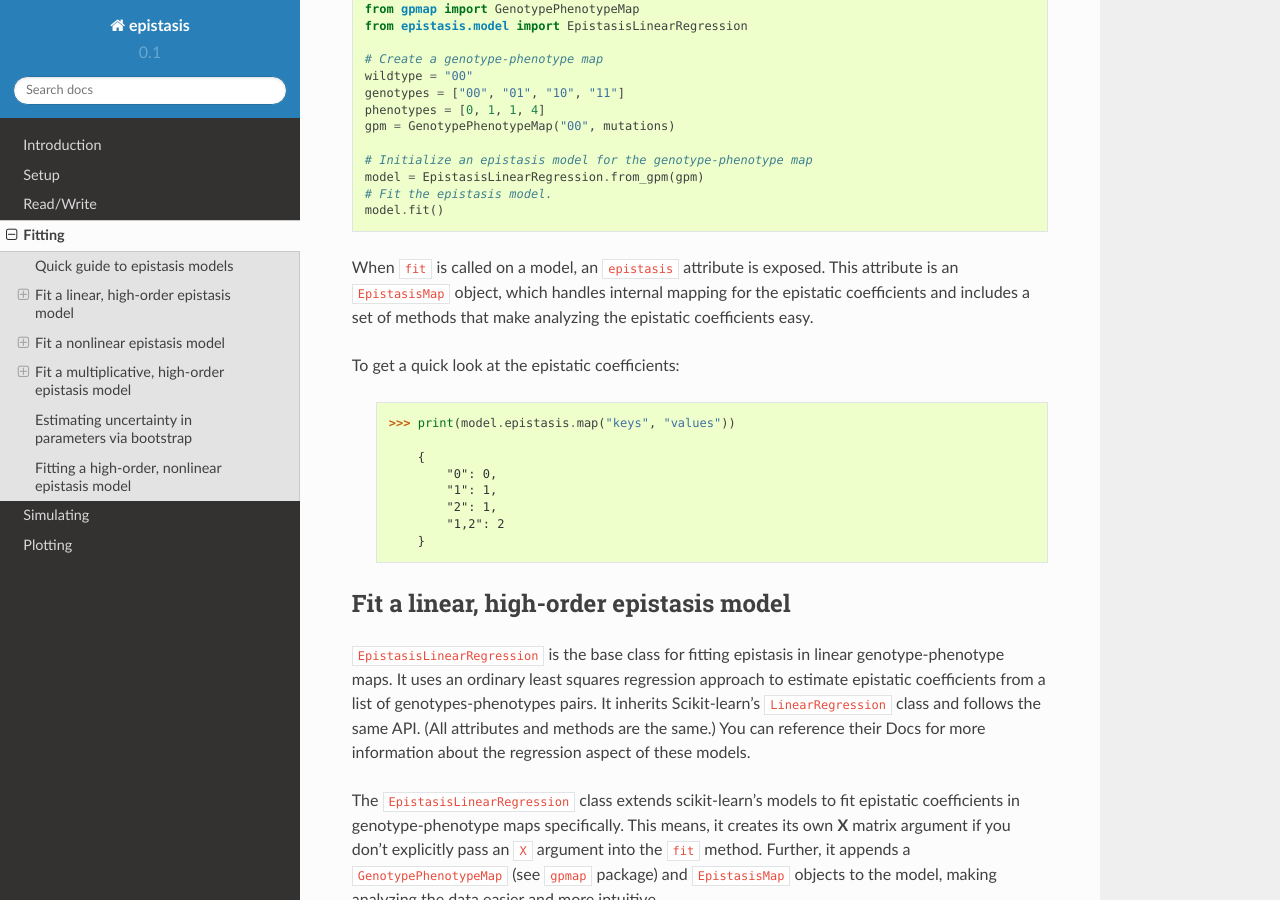
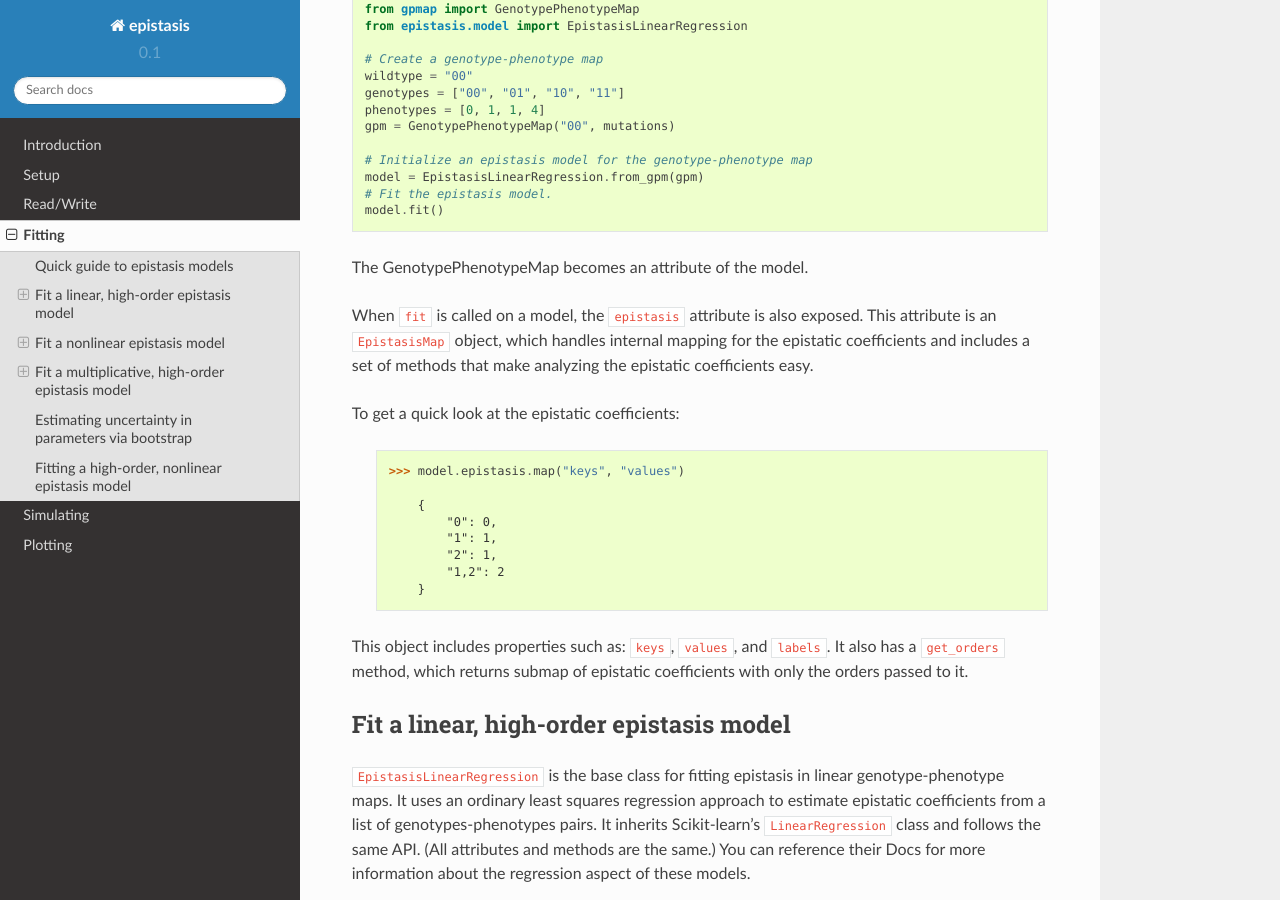
Before and after one commit to harmslab/epistasis, a Sphinx documentation site: the page built from docs/_pages/fitting.rst, in a window 1280 px wide and 900 px high, scrolled down 449 px. Built offline with Sphinx 7.4.7 and the Read the Docs theme 2.0.0, drawn with Linux system fonts in a browser that asks for light colours.

Commit message:
better method for submapping epistatic coefs

```diff
--- a/docs/_pages/fitting.rst
+++ b/docs/_pages/fitting.rst
@@ -30,8 +30,9 @@ and call scikit-learn's ``fit`` method.
     # Fit the epistasis model.
     model.fit()
 
+The GenotypePhenotypeMap becomes an attribute of the model.
 
-When ``fit`` is called on a model, an ``epistasis`` attribute is exposed. This attribute is
+When ``fit`` is called on a model, the ``epistasis`` attribute is also exposed. This attribute is
 an ``EpistasisMap`` object, which handles internal mapping for the epistatic coefficients and
 includes a set of methods that make analyzing the epistatic coefficients easy.
 
@@ -39,7 +40,7 @@ To get a quick look at the epistatic coefficients:
 
     .. code-block:: python
 
-        >>> print(model.epistasis.map("keys", "values"))
+        >>> model.epistasis.map("keys", "values")
 
             {
                 "0": 0,
@@ -48,8 +49,9 @@ To get a quick look at the epistatic coefficients:
                 "1,2": 2
             }
 
-
-
+This object includes properties such as: ``keys``, ``values``, and ``labels``.
+It also has a ``get_orders`` method, which returns submap of epistatic coefficients
+with only the orders passed to it.
 
 Fit a linear, high-order epistasis model
 ----------------------------------------
```
Also changed, not shown: 1 other file.
